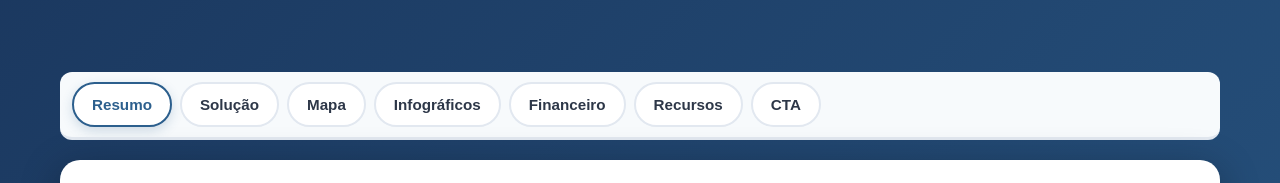
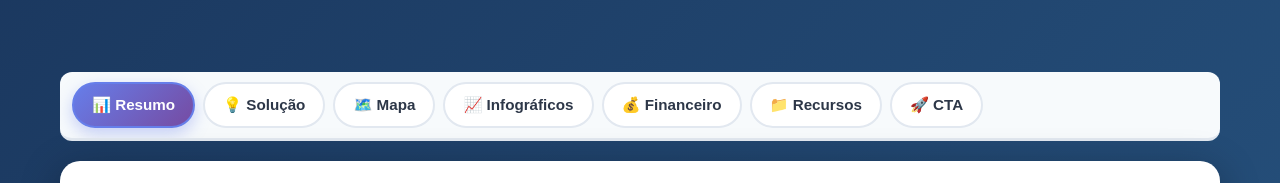
Before and after one commit to caetanoronan/geomarketing-drones-sc, a plain HTML site: page data/outputs/pitch_deck_drones_agro_sc.html in a window 1280 px wide. Shown: the part 193-376 px from the top of the page. Drawn offline with Linux system fonts and the light colour scheme.

Commit message:
Pitch Deck: add emojis to tabs and align active tab styling with dashboard palette

```diff
--- a/data/outputs/pitch_deck_drones_agro_sc.html
+++ b/data/outputs/pitch_deck_drones_agro_sc.html
@@ -290,11 +290,13 @@
             transition: all 0.2s ease;
             white-space: nowrap;
         }
-        .tab-button:hover { background: #edf2f7; }
+        .tab-button:hover { background: #edf2f7; border-color: #cbd5e0; }
+        .tab-button:focus { outline: 3px solid rgba(102,126,234,0.35); outline-offset: 2px; }
         .tab-button.active {
-            color: #2C5F8D;
-            border-color: #2C5F8D;
-            box-shadow: 0 4px 12px rgba(44,95,141,0.2);
+            background: linear-gradient(135deg, #667eea 0%, #764ba2 100%);
+            color: #ffffff;
+            border-color: #667eea;
+            box-shadow: 0 6px 16px rgba(102,126,234,0.35);
         }
         .tab-content { display: none; }
         .tab-content.active { display: block; }
@@ -311,13 +313,13 @@
 
         <!-- TABS NAVIGATION -->
         <div class="tabs">
-            <button class="tab-button active" onclick="openTab('tab-desafio', this)">Resumo</button>
-            <button class="tab-button" onclick="openTab('tab-solucao', this)">Solução</button>
-            <button class="tab-button" onclick="openTab('tab-mapa', this)">Mapa</button>
-            <button class="tab-button" onclick="openTab('tab-infograficos', this)">Infográficos</button>
-            <button class="tab-button" onclick="openTab('tab-financeiro', this)">Financeiro</button>
-            <button class="tab-button" onclick="openTab('tab-recursos', this)">Recursos</button>
-            <button class="tab-button" onclick="openTab('tab-cta', this)">CTA</button>
+            <button class="tab-button active" onclick="openTab('tab-desafio', this)">📊 Resumo</button>
+            <button class="tab-button" onclick="openTab('tab-solucao', this)">💡 Solução</button>
+            <button class="tab-button" onclick="openTab('tab-mapa', this)">🗺️ Mapa</button>
+            <button class="tab-button" onclick="openTab('tab-infograficos', this)">📈 Infográficos</button>
+            <button class="tab-button" onclick="openTab('tab-financeiro', this)">💰 Financeiro</button>
+            <button class="tab-button" onclick="openTab('tab-recursos', this)">📁 Recursos</button>
+            <button class="tab-button" onclick="openTab('tab-cta', this)">🚀 CTA</button>
         </div>
 
         <!-- SLIDE 1: PROBLEMA & OPORTUNIDADE -->
```
